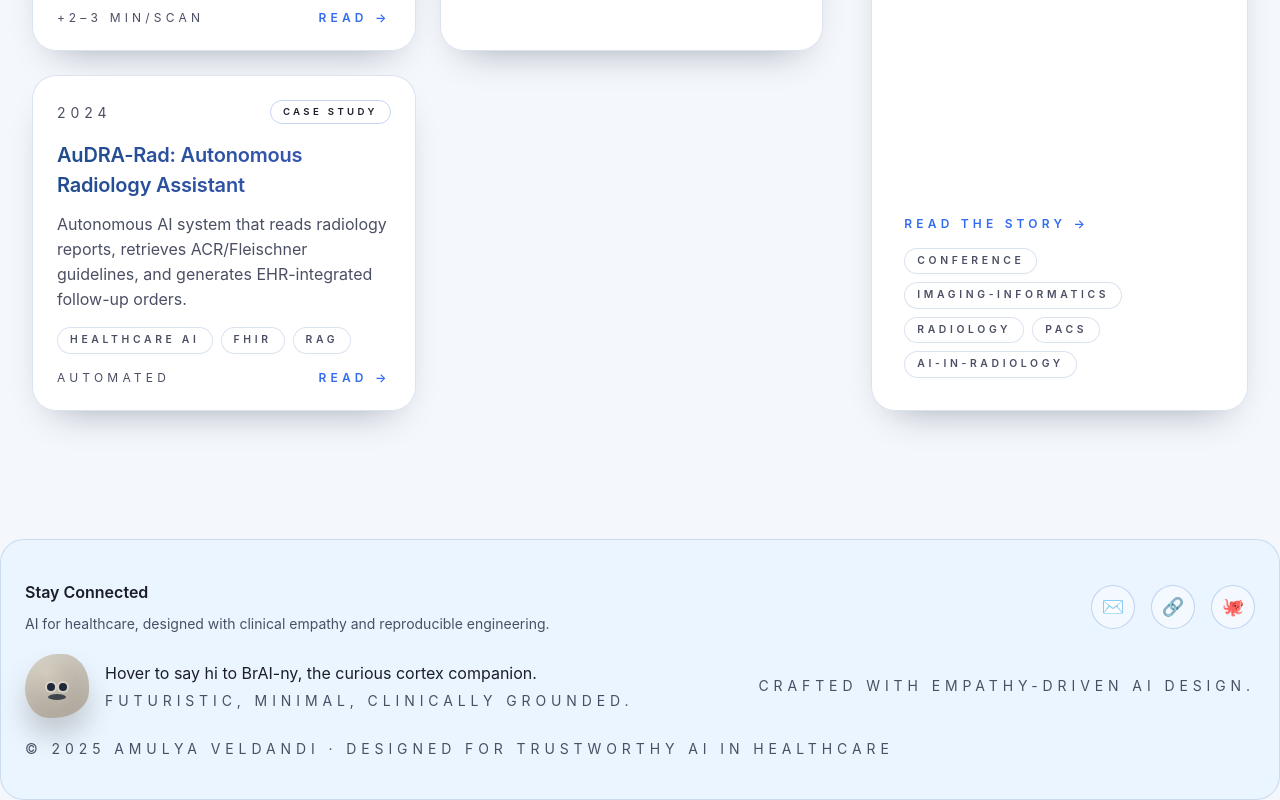
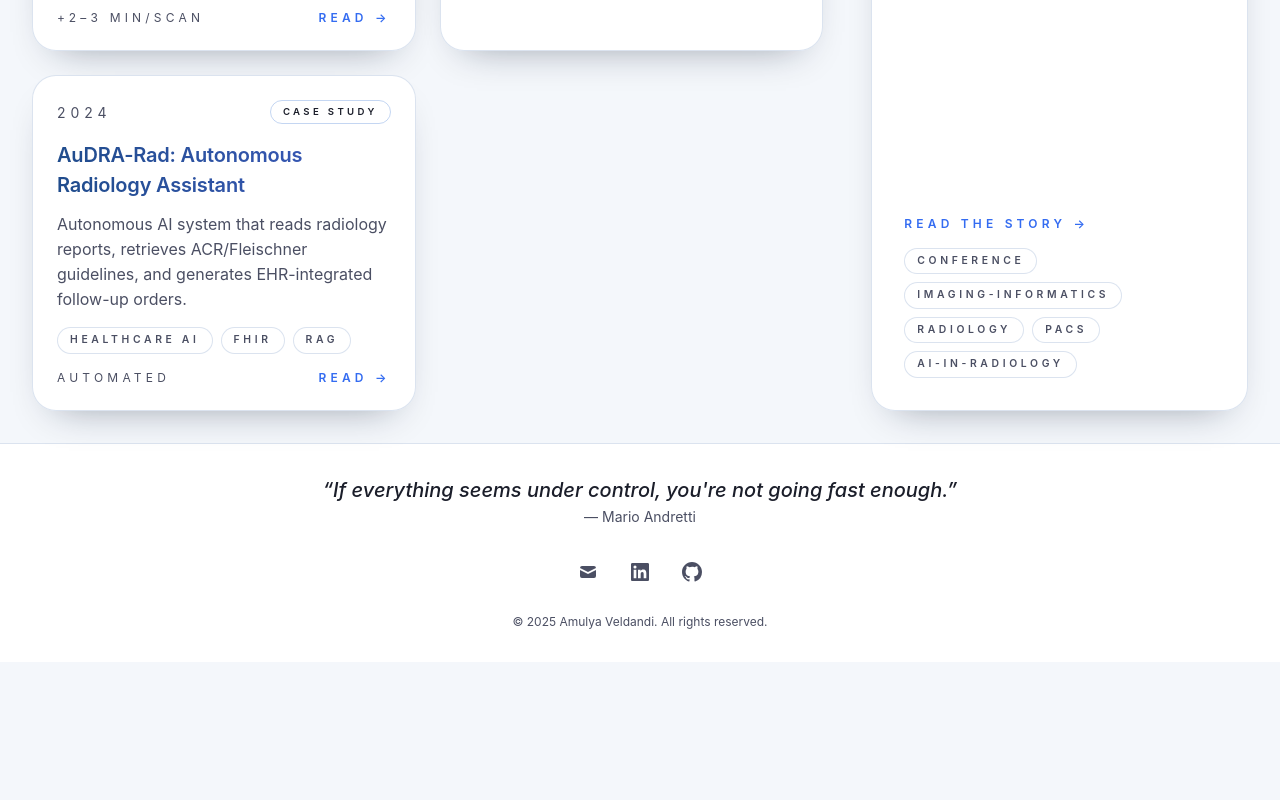
Before and after one commit to AmulyaVeldandi/amulyaveldandi.github.io, a Next.js app in the folder my-app/: page / in a window 1280 px wide. Shown: the part 1651-2451 px from the top of the page. After the commit the page ends 2313 px from the top, so only its background shows below. Built offline with nearby package versions, Linux system fonts and the light colour scheme.

Commit message:
Update footer with Mario Andretti quote

```diff
--- a/my-app/components/layout/Footer.tsx
+++ b/my-app/components/layout/Footer.tsx
@@ -1,73 +1,74 @@
 import Link from 'next/link';
 
-const links = [
+const socialLinks = [
   {
     href: 'mailto:veldandiamulya@gmail.com',
     label: 'Email',
-    icon: '✉️',
-    glow: 'rgba(164, 170, 182, 0.45)',
+    icon: (
+      <svg className="w-5 h-5" fill="currentColor" viewBox="0 0 20 20">
+        <path d="M2.003 5.884L10 9.882l7.997-3.998A2 2 0 0016 4H4a2 2 0 00-1.997 1.884z" />
+        <path d="M18 8.118l-8 4-8-4V14a2 2 0 002 2h12a2 2 0 002-2V8.118z" />
+      </svg>
+    ),
   },
   {
     href: 'https://www.linkedin.com/in/amulya-veldandi-104242261/',
     label: 'LinkedIn',
-    icon: '🔗',
-    glow: 'rgba(150, 156, 168, 0.45)',
+    icon: (
+      <svg className="w-5 h-5" fill="currentColor" viewBox="0 0 20 20">
+        <path fillRule="evenodd" d="M16.338 16.338H13.67V12.16c0-.995-.017-2.277-1.387-2.277-1.39 0-1.601 1.086-1.601 2.207v4.248H8.014v-8.59h2.559v1.174h.037c.356-.675 1.227-1.387 2.526-1.387 2.703 0 3.203 1.778 3.203 4.092v4.711zM5.005 6.575a1.548 1.548 0 11-.003-3.096 1.548 1.548 0 01.003 3.096zm-1.337 9.763H6.34v-8.59H3.667v8.59zM17.668 1H2.328C1.595 1 1 1.581 1 2.298v15.403C1 18.418 1.595 19 2.328 19h15.34c.734 0 1.332-.582 1.332-1.299V2.298C19 1.581 18.402 1 17.668 1z" clipRule="evenodd" />
+      </svg>
+    ),
   },
   {
     href: 'https://github.com/amulyaveldandi',
     label: 'GitHub',
-    icon: '🐙',
-    glow: 'rgba(181, 186, 197, 0.45)',
+    icon: (
+      <svg className="w-5 h-5" fill="currentColor" viewBox="0 0 20 20">
+        <path fillRule="evenodd" d="M10 0C4.477 0 0 4.484 0 10.017c0 4.425 2.865 8.18 6.839 9.504.5.092.682-.217.682-.483 0-.237-.008-.868-.013-1.703-2.782.605-3.369-1.343-3.369-1.343-.454-1.158-1.11-1.466-1.11-1.466-.908-.62.069-.608.069-.608 1.003.07 1.531 1.032 1.531 1.032.892 1.53 2.341 1.088 2.91.832.092-.647.35-1.088.636-1.338-2.22-.253-4.555-1.113-4.555-4.951 0-1.093.39-1.988 1.029-2.688-.103-.253-.446-1.272.098-2.65 0 0 .84-.27 2.75 1.026A9.564 9.564 0 0110 4.844c.85.004 1.705.115 2.504.337 1.909-1.296 2.747-1.027 2.747-1.027.546 1.379.203 2.398.1 2.651.64.7 1.028 1.595 1.028 2.688 0 3.848-2.339 4.695-4.566 4.942.359.31.678.921.678 1.856 0 1.338-.012 2.419-.012 2.747 0 .268.18.58.688.482A10.019 10.019 0 0020 10.017C20 4.484 15.522 0 10 0z" clipRule="evenodd" />
+      </svg>
+    ),
   },
 ];
 
 export default function Footer() {
   return (
-    <footer className="section-spacing rounded-3xl border border-[var(--border-muted)] bg-[var(--surface-chip-strong)] px-4 py-8 sm:px-6 sm:py-10 text-[var(--foreground)]">
-      <div className="flex flex-col gap-6 sm:flex-row sm:items-center sm:justify-between">
-        <div className="space-y-2">
-          <p className="text-fluid-sm font-semibold text-[var(--foreground)]">Stay Connected</p>
-          <p className="text-fluid-xs text-[var(--muted)]">
-            AI for healthcare, designed with clinical empathy and reproducible engineering.
+    <footer className="mt-auto border-t border-[var(--border-muted)] bg-[var(--surface)]">
+      <div className="max-w-7xl mx-auto px-4 py-8 sm:px-6 lg:px-8">
+        {/* Quote Section */}
+        <div className="mb-6 text-center">
+          <blockquote className="space-y-2">
+            <p className="text-lg italic text-[var(--foreground)] font-medium leading-relaxed sm:text-xl">
+              &ldquo;If everything seems under control, you&apos;re not going fast enough.&rdquo;
             </p>
+            <cite className="text-sm text-[var(--muted)] not-italic">— Mario Andretti</cite>
+          </blockquote>
         </div>
-        <div className="flex gap-4">
-          {links.map((link) => (
+
+        {/* Social Links & Copyright */}
+        <div className="flex flex-col items-center gap-6">
+          {/* Social Links */}
+          <div className="flex items-center gap-4">
+            {socialLinks.map((link) => (
               <Link
                 key={link.href}
                 href={link.href}
                 target={link.href.startsWith('http') ? '_blank' : undefined}
-              rel={link.href.startsWith('http') ? 'noreferrer' : undefined}
-              className="group relative flex min-h-tap min-w-tap items-center justify-center rounded-full border border-[var(--border-accent)] bg-[var(--surface-chip)] transition-transform duration-200 hover:-translate-y-1 hover:border-[var(--accent)] focus:outline-none focus:ring-2 focus:ring-[var(--accent)] focus:ring-offset-2"
-              aria-label={`${link.label} - ${link.href.startsWith('mailto:') ? 'send email' : 'opens in new window'}`}
+                rel={link.href.startsWith('http') ? 'noopener noreferrer' : undefined}
+                className="p-2 rounded-lg text-[var(--muted)] hover:text-[var(--accent)] hover:bg-[var(--surface-muted)] transition-colors"
+                aria-label={link.label}
               >
-              <span className="absolute inset-0 rounded-full blur-xl opacity-0 transition-opacity duration-200 group-hover:opacity-100" style={{ background: link.glow }} />
-              <span className="relative text-lg" aria-hidden="true">{link.icon}</span>
+                {link.icon}
               </Link>
             ))}
           </div>
-      </div>
-      <div className="mt-5 flex flex-col gap-3 sm:flex-row sm:items-center sm:justify-between">
-        <div className="group flex items-center gap-4">
-          <div className="chibi-brain" aria-label="Chibi brain mascot" role="img">
-            <span />
-          </div>
-          <div className="space-y-1">
-            <p className="text-fluid-sm text-[var(--foreground)] transition-colors">
-              Hover to say hi to BrAI-ny, the curious cortex companion.
-            </p>
-            <p className="text-fluid-xs uppercase tracking-[0.35em] text-[var(--muted)]">
-              Futuristic, minimal, clinically grounded.
+
+          {/* Copyright */}
+          <p className="text-xs text-[var(--muted)] text-center">
+            © {new Date().getFullYear()} Amulya Veldandi. All rights reserved.
           </p>
         </div>
       </div>
-        <div className="self-start sm:self-auto text-fluid-xs text-[var(--muted)] uppercase tracking-[0.35em]">
-          Crafted with empathy-driven AI design.
-        </div>
-      </div>
-      <p className="mt-5 text-fluid-xs uppercase tracking-[0.35em] text-[var(--muted)]">
-        © {new Date().getFullYear()} Amulya Veldandi · Designed for trustworthy AI in healthcare
-      </p>
     </footer>
   );
 }
```
Lines whose indentation alone changed are shown as unchanged.
